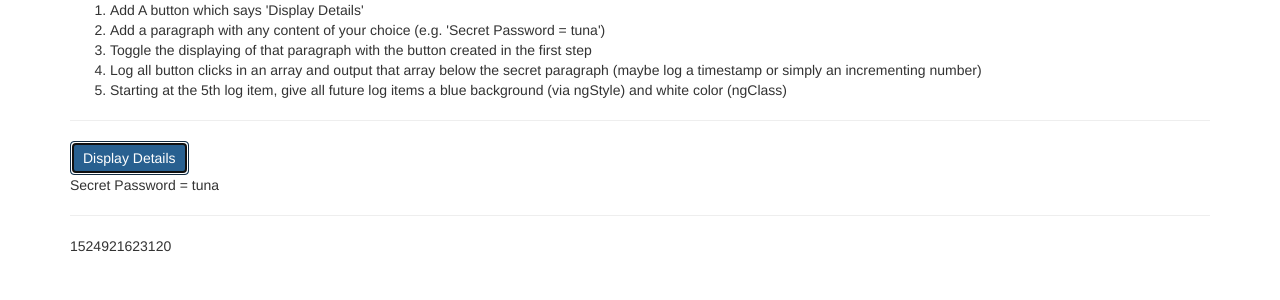
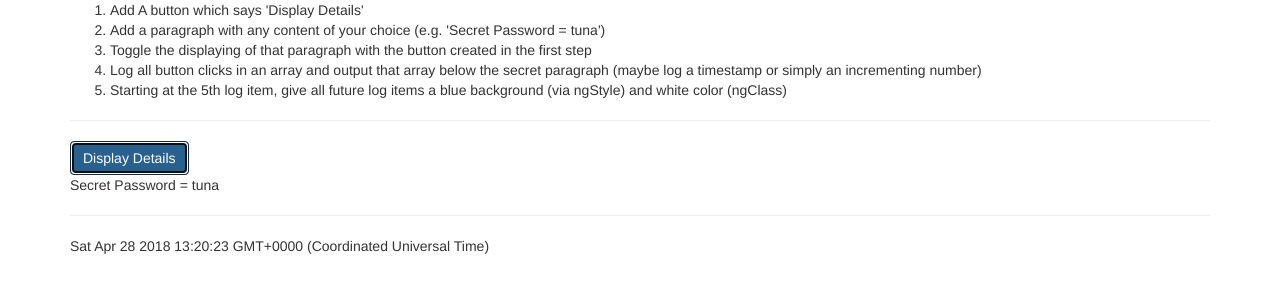
Before and after one commit to Ragyal/angular5-course, an Angular app: page / in a window 1280 px wide. Both pictures are taken after a click on the button "Display Details". Shown: the top 300 px of the page. Built offline with nearby package versions, Linux system fonts and the light colour scheme.

Commit message:
Task 3 - Practicing Directives addition    Storing an array of Date-objects instead of strings to have a nicer output    Using index of *ngFor instead of functions finding element in array

```diff
--- a/src/app/app.component.html
+++ b/src/app/app.component.html
@@ -12,7 +12,14 @@
             <button class="btn btn-primary" (click)="onToggleDisplay()">Display Details</button>
             <p *ngIf="isDisplayed">Secret Password = tuna</p>
             <hr>
-            <p *ngFor="let log of loggedClicks" [ngClass]="{greater4: isGreater4(log) }" [ngStyle]="{backgroundColor: getColor(log)}">{{ log }}</p>
+            <!-- <p *ngFor="let log of loggedClicks" [ngClass]="{greater4: isGreater4(log) }" [ngStyle]="{backgroundColor: getColor(log)}">{{ log }}</p> -->
+            <p
+                *ngFor="let log of loggedClicks; let i = index"
+                [ngClass]="{greater4: i >= 4 }"
+                [ngStyle]="{backgroundColor: i >= 4 ? 'blue' : 'transparent'}"
+            >
+                {{ log }}
+            </p>
         </div>
     </div>
 </div>
--- a/src/app/app.component.ts
+++ b/src/app/app.component.ts
@@ -7,22 +7,22 @@ import { Component } from '@angular/core';
 })
 export class AppComponent {
   isDisplayed: boolean = false;
-  loggedClicks: String[] = [];
+  loggedClicks: Date[] = [];
 
   onToggleDisplay() {
     this.isDisplayed = !this.isDisplayed;
-    this.loggedClicks.push(Date.now().toString());
+    this.loggedClicks.push(new Date());
   }
 
-  isGreater4(log) {
-    return 3 < this.loggedClicks.findIndex(l => log == l);
-  }
+  // isGreater4(log) {
+  //   return 3 < this.loggedClicks.findIndex(l => log == l);
+  // }
 
-  getColor(log) {
-    if (this.isGreater4(log)) {
-      return "blue"
-    } else {
-      return "white";
-    }
-  }
+  // getColor(log) {
+  //   if (this.isGreater4(log)) {
+  //     return "blue"
+  //   } else {
+  //     return "white";
+  //   }
+  // }
 }
```
